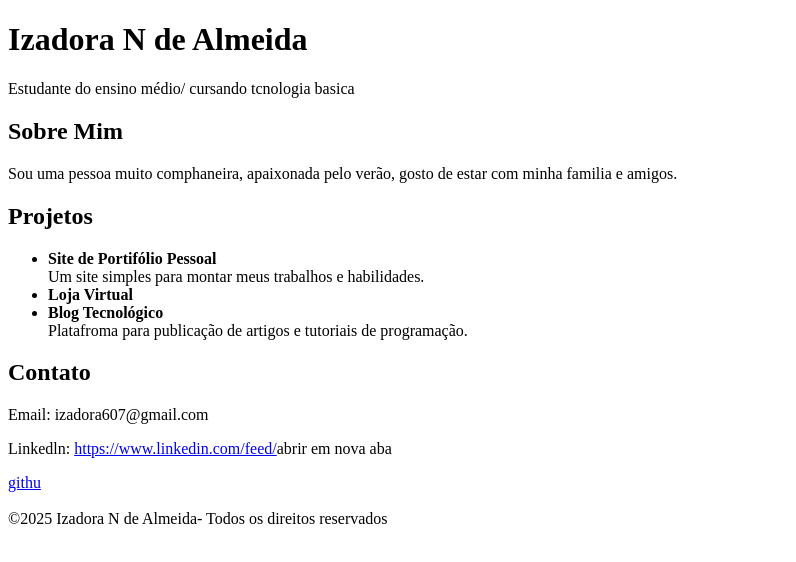
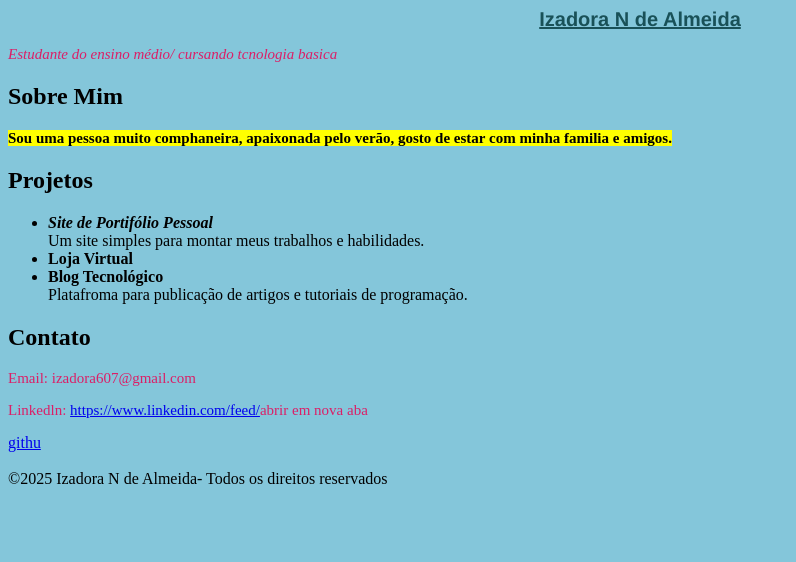
Before and after one commit to izadoraa607-eng/portif-lio2, a plain HTML site: page index.html in a window 1280 px wide. Shown: the whole page, without its empty margins (0-796 px from the left). Drawn offline with Linux system fonts and the light colour scheme.

Commit message:
Add files via upload

```diff
--- /dev/null
+++ b/estilo.css
@@ -0,0 +1,26 @@
+h1{color: rgb(25, 81, 88);
+font-size: 20px;
+font-family: 'Franklin Gothic Medium', 'Arial Narrow', Arial, sans-serif;
+text-align: center;
+margin: 0px;
+padding: 0px;
+text-decoration: underline;
+}
+
+.titulo1{color: rgb(30, 228, 211);}
+
+
+
+p{color: hsl(337, 75%, 49%);
+font-size: 15px;
+text-decoration: justify;
+
+}
+  .texto1{color: #056161;}
+
+.texto2{color: blue;}
+
+.texto3{color: rgb(25, 103, 117);}
+#texto4{color: rgb(243, 23, 78);}
+
+body{background-color: rgb(132, 198, 218);}
--- a/index.html
+++ b/index.html
@@ -4,17 +4,18 @@
     <meta charset="UTF-8">
     <meta name="viewport" content="width=device-width, initial-scale=1.0">
     <title>Portifólio</title>
+    <link rel="stylesheet" href="estilo.css">
 </head>
 <body>
 
 </header>
     <h1>Izadora N de Almeida</h1>
-    <p> Estudante do ensino médio/ cursando tcnologia basica</p>
+    <p><i>Estudante do ensino médio/ cursando tcnologia basica</i></p>
 </header>
 <section>
     <h2>Sobre Mim</h2>
-    <p>Sou uma pessoa muito comphaneira, apaixonada pelo verão,
-        gosto de estar com minha familia e amigos.</p>
+    <p><b> <mark>Sou uma pessoa muito comphaneira, apaixonada pelo verão,
+        gosto de estar com minha familia e amigos.</mark></b> </p>
 </section>
 
 <section>
@@ -23,7 +24,7 @@
     <ul>
 
     <li>
-        <strong> Site de Portifólio Pessoal</strong><br/>
+        <strong><i>Site de Portifólio Pessoal</i> </strong><br/>
 
         Um site simples para montar meus trabalhos e habilidades.
 
```
